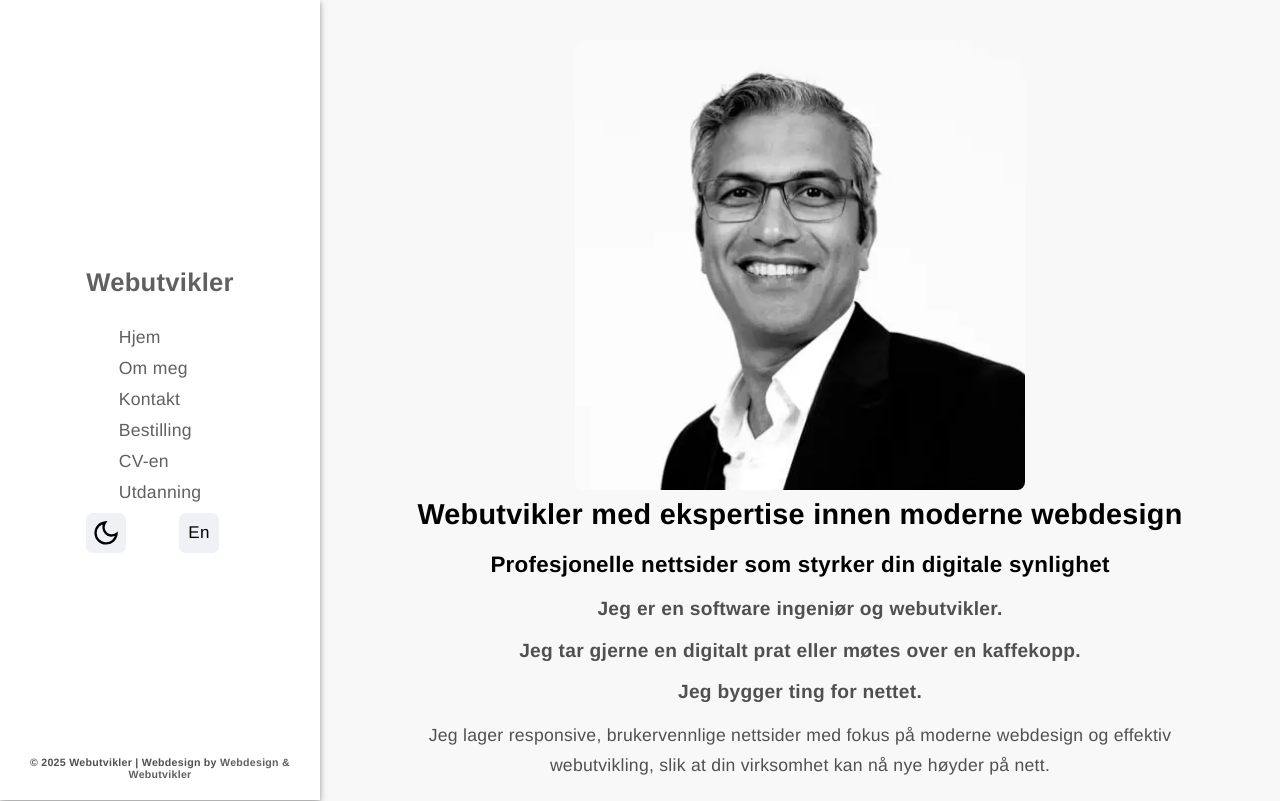
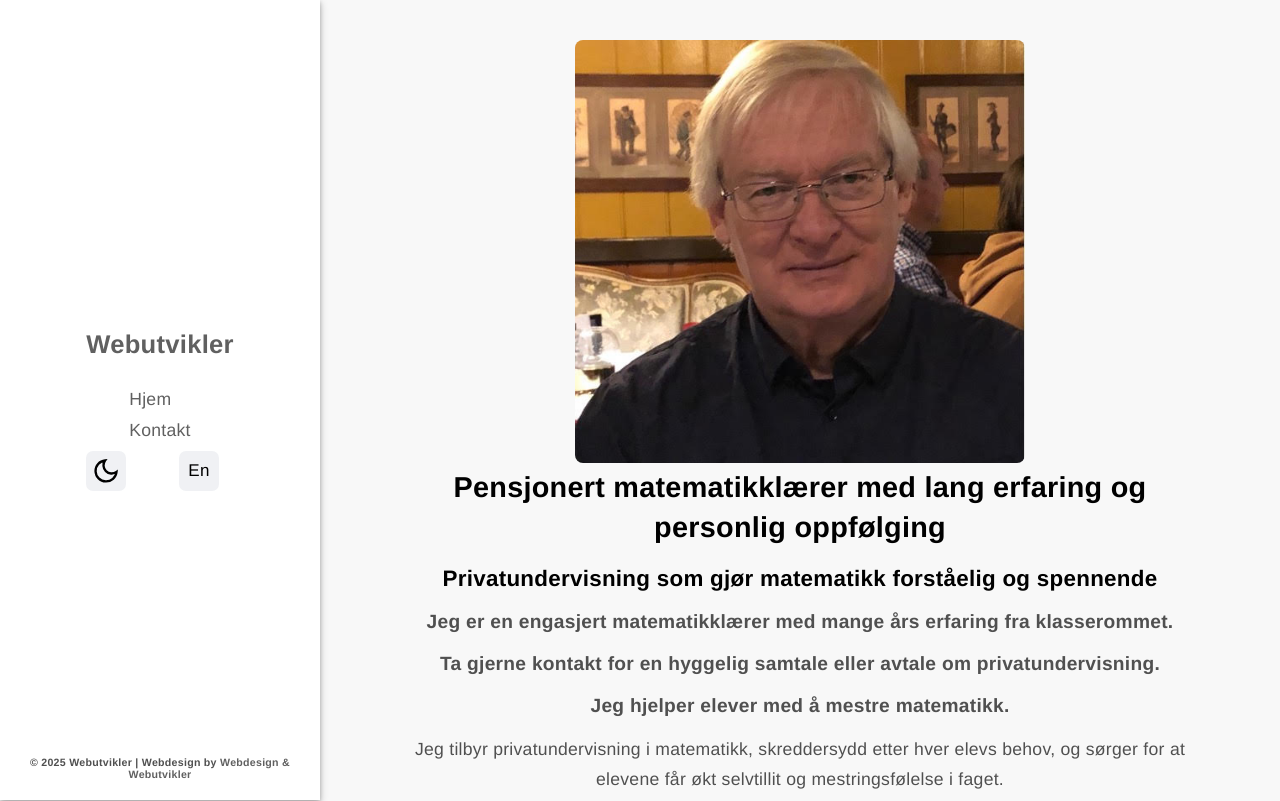
Before and after one commit to maf256/allekanl-rematte.no, a Next.js app: page / in a window 1280 px wide. Shown: the top 801 px of the page. Built offline with nearby package versions, Linux system fonts and the light colour scheme.

Commit message:
change data

```diff
--- a/components/common/Data.js
+++ b/components/common/Data.js
@@ -56,53 +56,53 @@ export const Data = {
   menu: {
     en: [
       { name: 'Home', href: '/' },
-      { name: 'About', href: '/about' },
+      // { name: 'About', href: '/about' },
       { name: 'Contact', href: '/contact' },
-      { name: 'Booking', href: '/booking' },
-      {
-        name: 'Resume',
-        href: 'https://drive.google.com/file/d/1I0il499PFD---80tiWG4vDpd0qnXW2xh/view',
-      },
-      {
-        name: 'Education',
-        href: 'https://drive.google.com/file/d/1ik8Ajr50lamXsje0qRqjnsmJIjM2e9Xd/view',
-      },
+      // { name: 'Booking', href: '/booking' },
+      // {
+      //   name: 'Resume',
+      //   href: 'https://drive.google.com/file/d/1I0il499PFD---80tiWG4vDpd0qnXW2xh/view',
+      // },
+      // {
+      //   name: 'Education',
+      //   href: 'https://drive.google.com/file/d/1ik8Ajr50lamXsje0qRqjnsmJIjM2e9Xd/view',
+      // },
     ],
     nr: [
       { name: 'Hjem', href: '/' },
-      { name: 'Om meg', href: '/about' },
+      // { name: 'Om meg', href: '/about' },
       { name: 'Kontakt', href: '/contact' },
-      { name: 'Bestilling', href: '/booking' },
-      {
-        name: 'CV-en',
-        href: 'https://drive.google.com/file/d/1h0eSMhjm6AekCenuRik1HIVpLHi2yRVu/view',
-      },
-      {
-        name: 'Utdanning',
-        href: 'https://drive.google.com/file/d/1ik8Ajr50lamXsje0qRqjnsmJIjM2e9Xd/view',
-      },
+      // { name: 'Bestilling', href: '/booking' },
+      // {
+      //   name: 'CV-en',
+      //   href: 'https://drive.google.com/file/d/1h0eSMhjm6AekCenuRik1HIVpLHi2yRVu/view',
+      // },
+      // {
+      //   name: 'Utdanning',
+      //   href: 'https://drive.google.com/file/d/1ik8Ajr50lamXsje0qRqjnsmJIjM2e9Xd/view',
+      // },
     ],
   },
   home: {
     nr: {
-      name: 'Majid Askarifarsangi',
-      h1: 'Webutvikler med ekspertise innen moderne webdesign',
-      h2: `Profesjonelle nettsider som styrker din digitale synlighet`,
-      h3: 'Jeg er en software ingeniør og webutvikler.',
-      h4: 'Jeg tar gjerne en digitalt prat eller møtes over en kaffekopp.',
-      h5: 'Jeg bygger ting for nettet.',
-      p: `Jeg lager responsive, brukervennlige nettsider med fokus på moderne webdesign og effektiv webutvikling, slik at din virksomhet kan nå nye høyder på nett.`,
-      p1: `Jeg er en erfaren webutvikler som brenner for innovativt og brukervennlig webdesign. Med kompetanse innen frontend- og backendutvikling lager jeg moderne, responsive nettsteder som engasjerer besøkende og styrker din virksomhets digitale profil. Fra elegante bedriftsider til komplekse nettbutikker leverer jeg komplette webutviklingsløsninger tilpasset akkurat dine behov.`,
+      name: 'Johny Alnæs',
+      h1: 'Pensjonert matematikklærer med lang erfaring og personlig oppfølging',
+      h2: 'Privatundervisning som gjør matematikk forståelig og spennende',
+      h3: 'Jeg er en engasjert matematikklærer med mange års erfaring fra klasserommet.',
+      h4: 'Ta gjerne kontakt for en hyggelig samtale eller avtale om privatundervisning.',
+      h5: 'Jeg hjelper elever med å mestre matematikk.',
+      p: 'Jeg tilbyr privatundervisning i matematikk, skreddersydd etter hver elevs behov, og sørger for at elevene får økt selvtillit og mestringsfølelse i faget.',
+      p1: 'Med mange års erfaring som matematikklærer har jeg spesialisert meg på å gjøre komplekse matematiske konsepter enkle og forståelige. Gjennom personlig tilpasset undervisning hjelper jeg elevene mine med å oppnå bedre resultater og større glede av matematikk. Enten du trenger hjelp med grunnleggende matematikk eller avanserte emner, tilbyr jeg undervisning tilpasset akkurat dine behov.',
     },
     en: {
-      name: 'Majid Askarifarsangi',
-      h1: 'Web Developer Specialized in Modern Web Design',
-      h2: `Professional Websites to Boost Your Digital Presence`,
-      h3: 'I am a software engineer and web developer.',
-      h4: 'I like to have a digital chat or meet over a cup of coffee.',
-      h5: 'I build things for the web.',
-      p: `I create responsive, user-friendly websites, focusing on modern web design and effective web development, helping your business succeed online.`,
-      p1: `I'm an experienced web developer passionate about innovative and user-friendly web design. With expertise in frontend and backend development, I create modern, responsive websites that engage visitors and enhance your business’s digital presence. From elegant business pages to complex online stores, I deliver complete web development solutions tailored specifically to your needs.`,
+      name: 'Johny Alnæs',
+      h1: 'Retired Math Teacher with Extensive Experience and Personalized Teaching',
+      h2: 'Private Lessons that Make Math Understandable and Enjoyable',
+      h3: 'I am a dedicated math teacher with many years of classroom experience.',
+      h4: 'Feel free to reach out for a friendly conversation or to schedule private lessons.',
+      h5: 'I help students master mathematics.',
+      p: 'I offer personalized math tutoring tailored to each student’s needs, helping students gain confidence and achieve success in mathematics.',
+      p1: 'With many years of experience as a math teacher, I specialize in making complex mathematical concepts clear and easy to understand. Through personalized tutoring sessions, I support my students in achieving better results and finding enjoyment in math. Whether you need assistance with basic mathematics or advanced topics, I provide teaching tailored specifically to your needs.',
     },
   },
   about: {
--- a/components/home/Home.js
+++ b/components/home/Home.js
@@ -1,6 +1,7 @@
 import Image from 'next/image'
 
-import Img from '../common/image/webutvikler.webp'
+import Img from '../common/image/matematikklærer.jpg'
+
 import { Data } from '../common/Data'
 import { Main, Div, Card } from './Home.styled.js'
 import { motion } from 'framer-motion'
```
Also changed, not shown: components/common/image/matematikklærer.jpg (added), public/matematikklærer-Johny-Alnæs.jpg (added).
